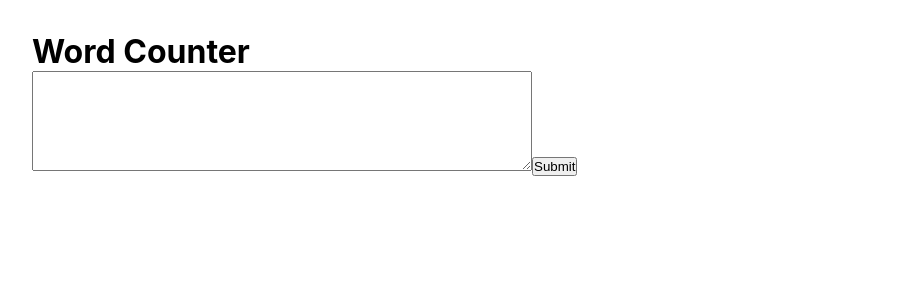
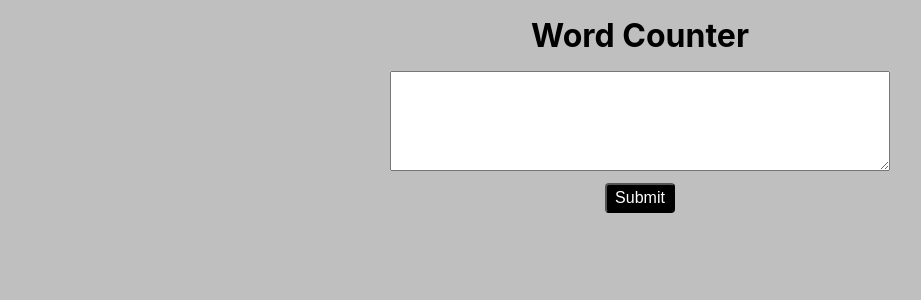
Before and after one commit to franco-ortega/word-counter, a React (Create React App) app: page / in a window 1280 px wide. Shown: the top 300 px of the page, without its empty margins (0-921 px from the left). Built offline with nearby package versions, Linux system fonts and the light colour scheme.

Commit message:
add styling

```diff
--- a/src/App.module.css
+++ b/src/App.module.css
@@ -1,20 +1,48 @@
 .App {
-  padding: 2rem;
+  padding: 1rem;
   display: flex;
   flex-direction: column;
+  align-items: center;
+  gap: 1rem;
+}
+
+.App form {
+  width: fit-content;
+  margin-inline: auto;
+  display: flex;
+  flex-direction: column;
+  align-items: center;
+  gap: 0.5rem;
 }
 
 .App textarea {
   height: 100px;
   width: 500px;
+  padding: 0.25rem;
+}
+
+.App button {
+  background-color: black;
+  border-radius: 0.25rem;
+  padding: 0.25rem 0.5rem;
+
+  color: white;
+  font-size: 1rem;
 }
 
 .App ul {
-  margin-block: 1rem;
+  /* margin-block: 1rem; */
+  /* background-color: lightgreen; */
+  /* border: 1px solid black; */
+  /* padding: 1rem; */
 }
 
 .App li {
+  background-color: hsl(0, 0%, 95%);
+  border: 1px solid black;
   width: 8rem;
+  margin-block: 0.25rem;
+  padding: 0.25rem;
   min-width: fit-content;
   display: flex;
   justify-content: space-between;
--- a/src/index.css
+++ b/src/index.css
@@ -12,6 +12,8 @@ body {
     sans-serif;
   -webkit-font-smoothing: antialiased;
   -moz-osx-font-smoothing: grayscale;
+
+  background-color: hsl(100, 0%, 75%);
 }
 
 code {
```
